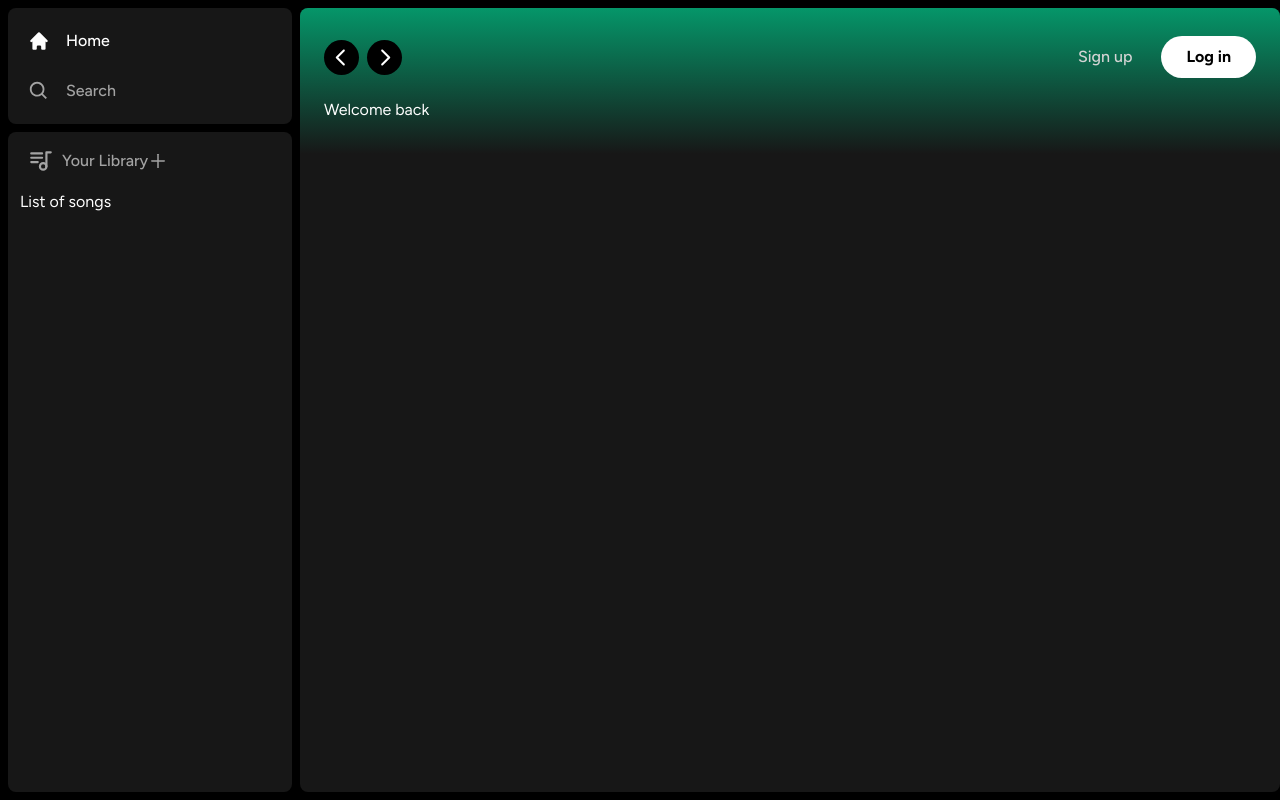
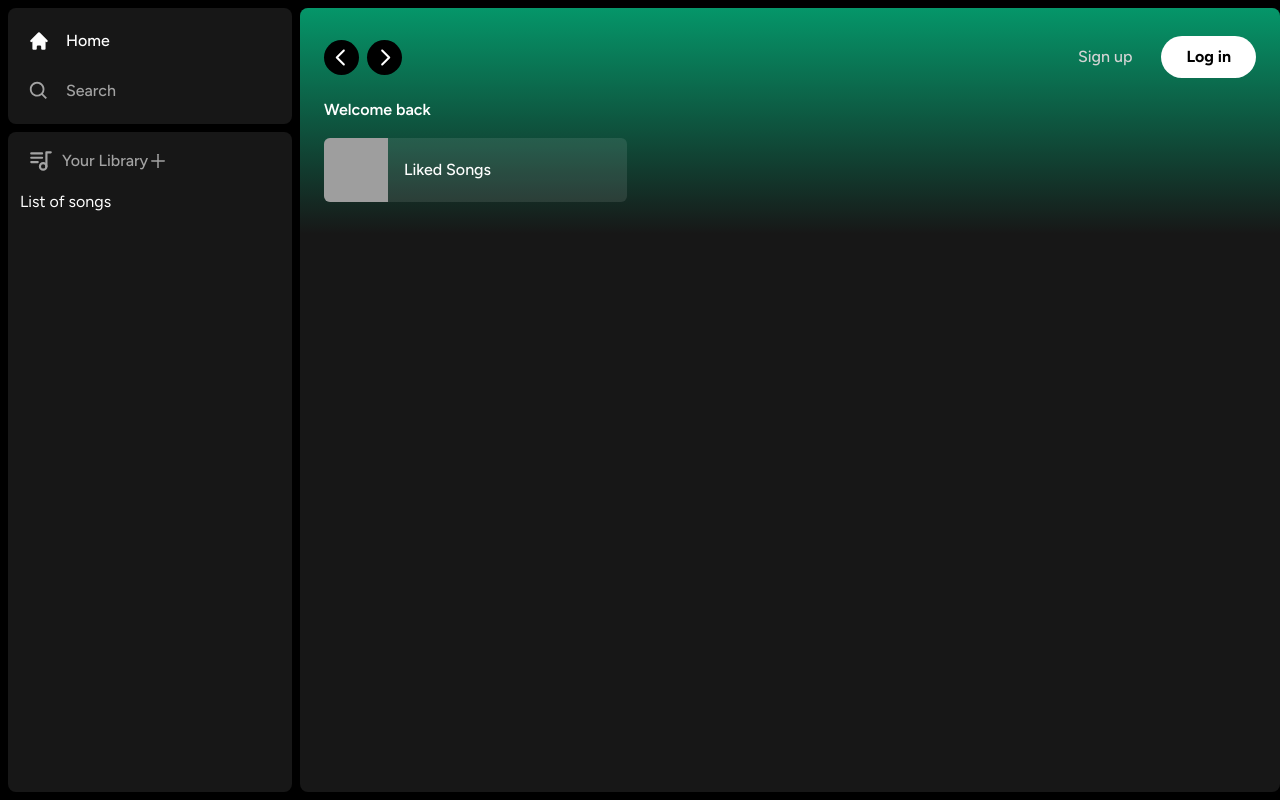
Before and after one commit to AlanAlmeida77/music-app, a Next.js app: page / in a window 1280 px wide. Built offline with nearby package versions, Linux system fonts and the light colour scheme; grey boxes are pictures that could not be loaded.

Commit message:
mod styles of layout

```diff
--- a/app/(site)/page.tsx
+++ b/app/(site)/page.tsx
@@ -1,4 +1,5 @@
 import Header from "@/components/Header";
+import ListItem from "@/components/ListItem";
 
 export default function Home() {
   return (
@@ -13,9 +14,32 @@
     <Header>
     <div
     className="mb-2">
-    <h1>
+    <h1
+      className="
+      text-white
+      text-3x1
+      font-semibold
+
+      "
+    >
       Welcome back
     </h1>
+    <div
+      className="
+      grid
+      grid-cols-1
+      sm:grid-cols-2
+      xl:grid-cols-3
+      gap-3
+      mt-4
+      "
+    >
+      <ListItem
+        image="/public/images/liked.png"
+        name="Liked Songs"
+        href="liked"
+      />
+    </div>
 
     </div>
     </Header>
--- /dev/null
+++ b/components/ListItem.tsx
@@ -0,0 +1,84 @@
+'use client';
+
+import Image from "next/image";
+import { useRouter } from "next/navigation";
+import { FaPlay } from "react-icons/fa";
+
+interface ListItemProps {
+    image: string;
+    name: string;
+    href: string;
+}
+
+const ListItem: React.FC<ListItemProps> = ({
+    image,
+    name,
+    href,
+}) => {
+    const router = useRouter();
+
+    const onClick = () => {
+    // Add authentication before push
+        router.push(href);
+    }
+    return (
+        <button
+        className="
+        relative
+        group
+        flex
+        items-center
+        rounded-md
+        overflow-hidden
+        gap-x-4
+        bg-neutral-100/10
+        hover:bg-neutral-100/20
+        transition
+        pr-4
+        "
+        >
+            <div className="
+            relative
+            min-h-[64px]
+            min-w-[64px]
+            ">
+                <Image
+                className="object-cover"
+                fill
+                src={image}
+                alt="Image"
+                />
+            </div>
+            <p className = " font-medium truncate py-5">
+                {name}
+            </p>
+            <div
+                className="
+                    absolute
+                    transition
+                    opacity-0
+                    rounded-full
+                    flex
+                    item-center
+                    justify-center
+                    bg-green-500
+                    p-4
+                    drop-shadow-md
+                    right-5
+                    group-hover:opacity-100
+                    hover:scale-110
+
+                "
+            >
+                <FaPlay className="text-black"
+
+                />
+            </div>
+
+        </button>
+    );
+
+
+}
+
+export default ListItem;
```
Also changed, not shown: public/images/liked.png (added).
